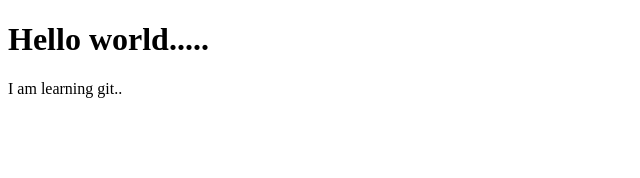
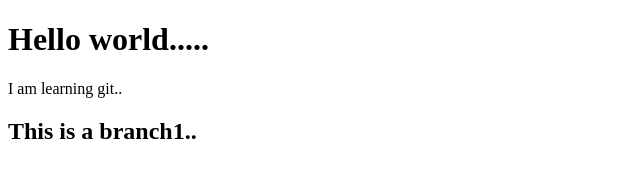
Before and after one commit to keerti-B-1998/data, a plain HTML site: page index.html in a window 1280 px wide. Shown: the whole page, without its empty margins (0-640 px from the left). Drawn offline with Linux system fonts and the light colour scheme.

Commit message:
added one more line to branch1

```diff
--- a/index.html
+++ b/index.html
@@ -8,5 +8,6 @@
 <body>
     <h1>Hello world.....</h1>
     <p>I am learning git..</p>
+    <h2>This is a branch1..</h2>
 </body>
 </html>
```
